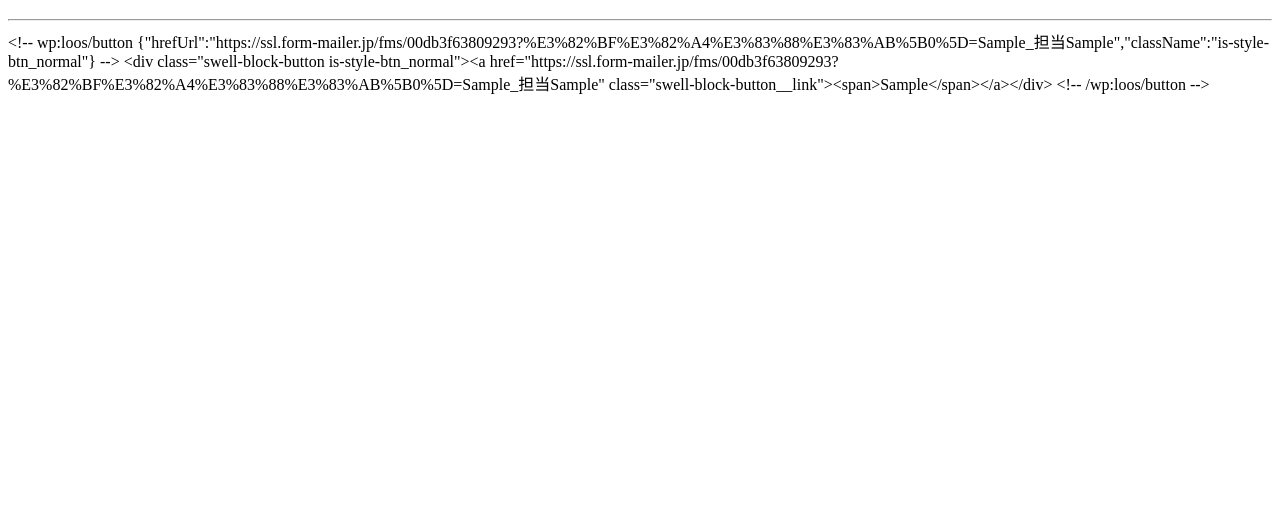
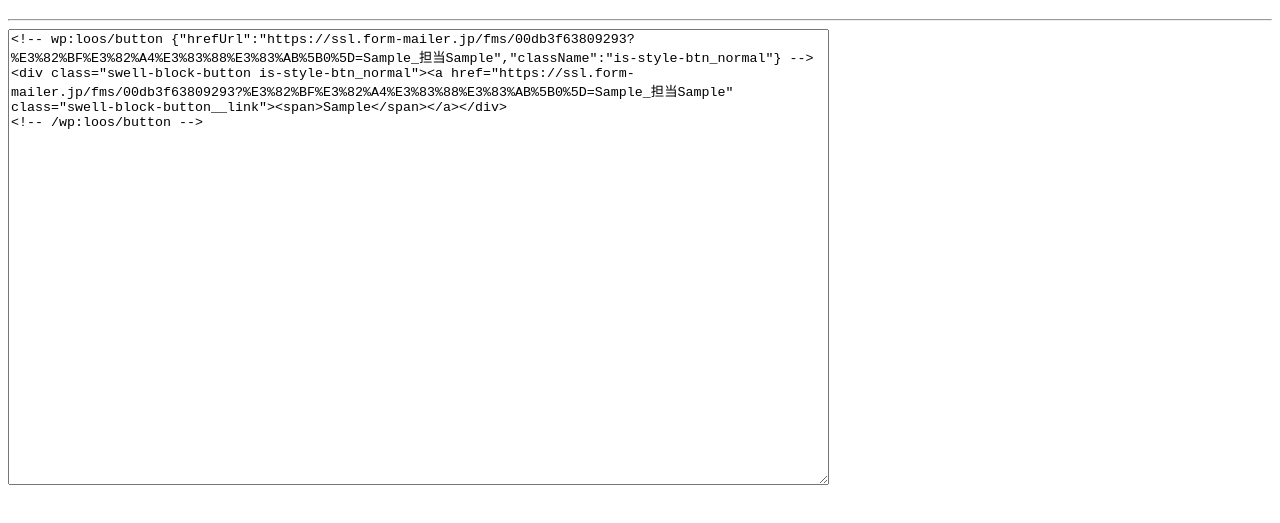
Before and after one commit to t-akira012/pages, a plain HTML site: page be/generate_bergama_form.html in a window 1280 px wide. Both pictures are taken after typing "Sample", "Sample" into the empty fields and a click on the button "Generate URL". Shown: the part 267-790 px from the top of the page. Drawn offline with Linux system fonts and the light colour scheme.

Commit message:
feat: 🎸 update be form

```diff
--- a/be/generate_bergama_form.html
+++ b/be/generate_bergama_form.html
@@ -21,7 +21,10 @@
     <br>
     <h1>以下をコピーして貼り付け</h1>
     <hr>
-    <div id="output"></div>
+    <form>
+    <!-- wp:group {"layout":{"type":"constrained"}} -->
+    <textarea id="output" rows="30" cols="100"></textarea>
+    <!-- /wp:group -->
     <script>
         function escapeHtml(text) {
             const div = document.createElement("div");
@@ -33,19 +36,23 @@
             const pracs = document.getElementById("pracs").value.split(" ");
 
             const output = document.getElementById("output");
+            let urls = "";
 
             pracs.forEach((prac) => {
                 const generated = `${title}_担当${prac}`;
 
                 const url = `<!-- wp:loos/button {"hrefUrl":"https://ssl.form-mailer.jp/fms/00db3f63809293?%E3%82%BF%E3%82%A4%E3%83%88%E3%83%AB%5B0%5D=${generated}","className":"is-style-btn_normal"} -->
 <div class="swell-block-button is-style-btn_normal"><a href="https://ssl.form-mailer.jp/fms/00db3f63809293?%E3%82%BF%E3%82%A4%E3%83%88%E3%83%AB%5B0%5D=${generated}" class="swell-block-button__link"><span>${prac}</span></a></div>
-<!-- /wp:loos/button -->\n`;
+<!-- /wp:loos/button -->`;
 
                 const escapedUrl = escapeHtml(url);
-                output.innerHTML += escapedUrl + "<br>";
+                urls += escapedUrl + "\n";
             });
+
+            output.innerHTML = urls;
         }
     </script>
+    </form>
     </div>
 </body>
 </html>
```
